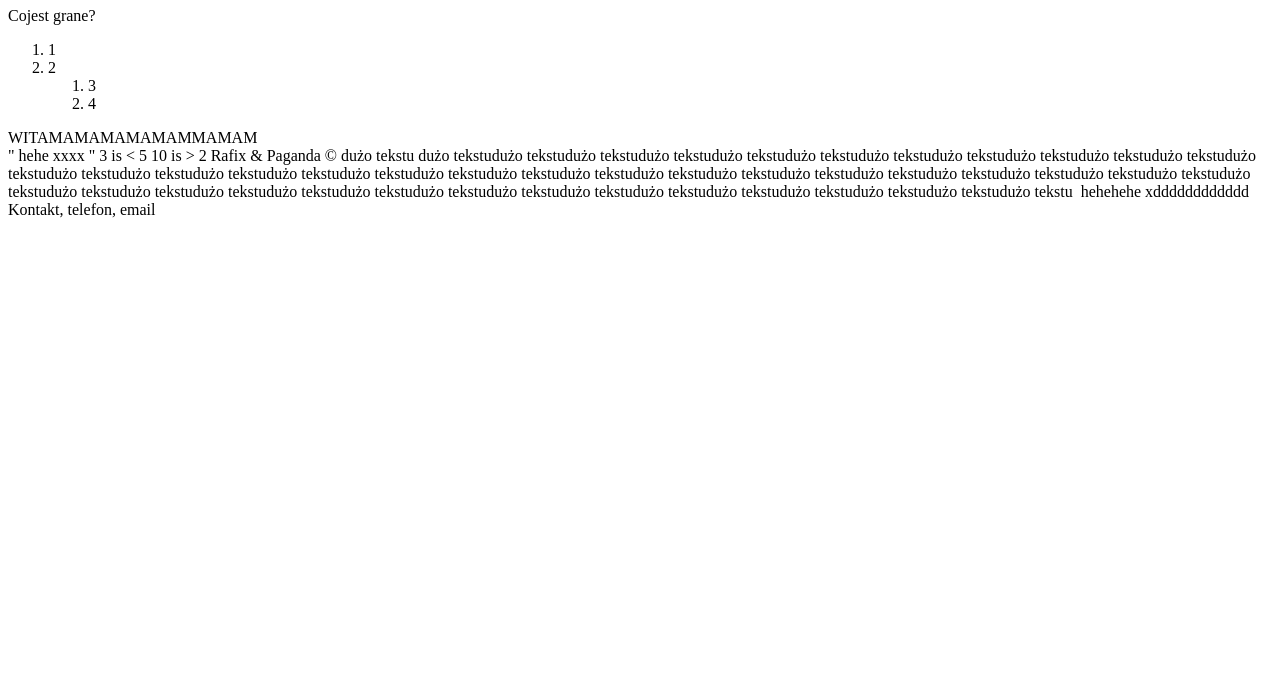
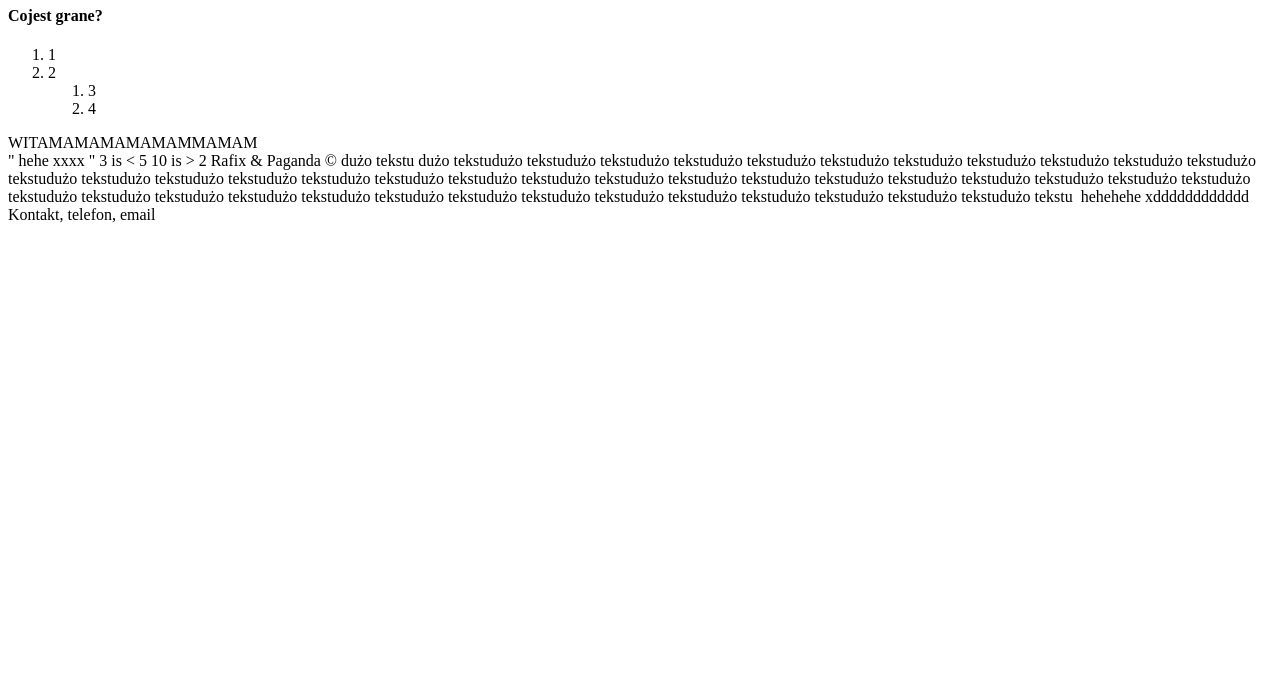
Before and after one commit to rafaldziewiatka/blah, a plain HTML site: page Witam.html in a window 1280 px wide. Shown: the part 117-800 px from the top of the page. Drawn offline with Linux system fonts and the light colour scheme.

Commit message:
zmieniono znacznik div na h4

```diff
--- a/Witam.html
+++ b/Witam.html
@@ -7,8 +7,8 @@
     <body>
         <header>Nagłówek<nav>Kliknij tu</nav></header>
         <h1>Ważny nagłówek</h1>
-        <div>Cojest grane?
-        </div>
+        <h4>Cojest grane?
+        </h4>
         <ol>
             <li>1</li>
             <li>2</li>
```
